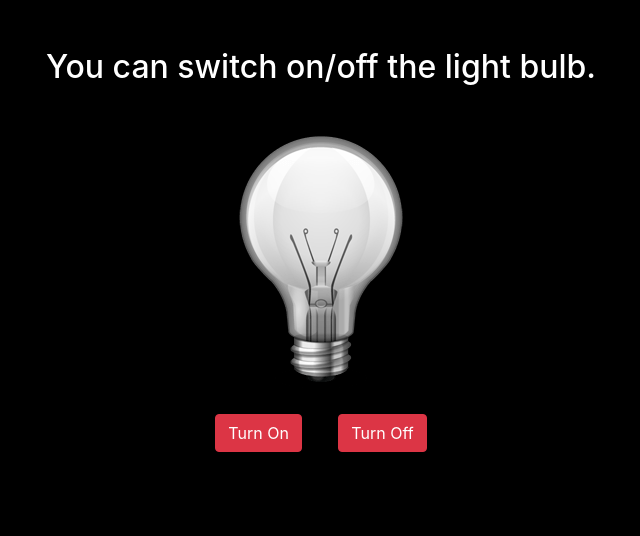
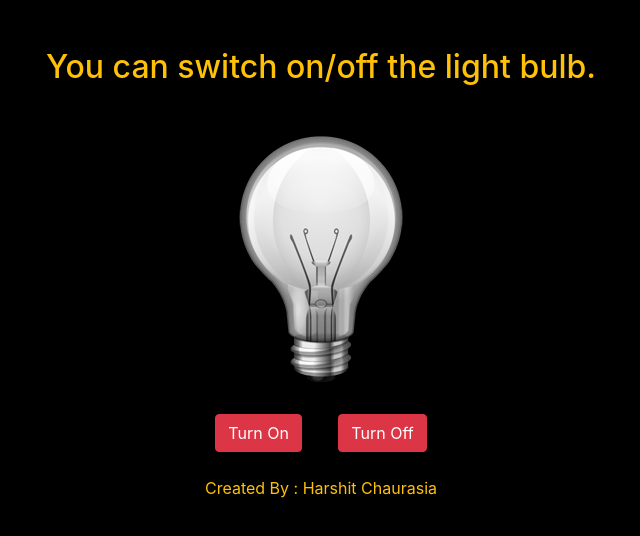
Before and after one commit to harshithacky/bulb, a plain HTML site: page index.html in a window 1280 px wide. Shown: the whole page, without its empty margins (319-959 px from the left). Drawn offline with nearby package versions, Linux system fonts and the light colour scheme.

Commit message:
Update index.html

```diff
--- a/index.html
+++ b/index.html
@@ -13,7 +13,7 @@
         <div class="container">
             <div class="row">
                 <div class="col-12">
-                    <div class="heading text-center my-5">
+                    <div class="heading text-center my-5 text-warning">
                         <h2>You can switch on/off the light bulb.</h2>
                     </div>
                 </div>
@@ -28,9 +28,17 @@
             <div class="row">
                 <div class="col-12">
 
-                <div class="buttons text-center my-4">
-                    <button class="btn btn-danger mx-3" onclick="document.getElementById('bulb').src='on.png' ">Turn On</button>
-                    <button class="btn btn-danger mx-3" onclick="document.getElementById('bulb').src='off.png' ">Turn Off</button>
+                     <div class="buttons text-center my-4">
+                        <button class="btn btn-danger mx-3" onclick="document.getElementById('bulb').src='on.png' ">Turn On</button>
+                        <button class="btn btn-danger mx-3" onclick="document.getElementById('bulb').src='off.png' ">Turn Off</button>
+                     </div>
+                </div>
+            </div>
+            <div class="row">
+                <div class="col-12">
+                    <div class="myinfo text-center text-warning">
+                        <p>Created By : Harshit Chaurasia</p>
+                    </div>
                 </div>
             </div>
             </div>
```
